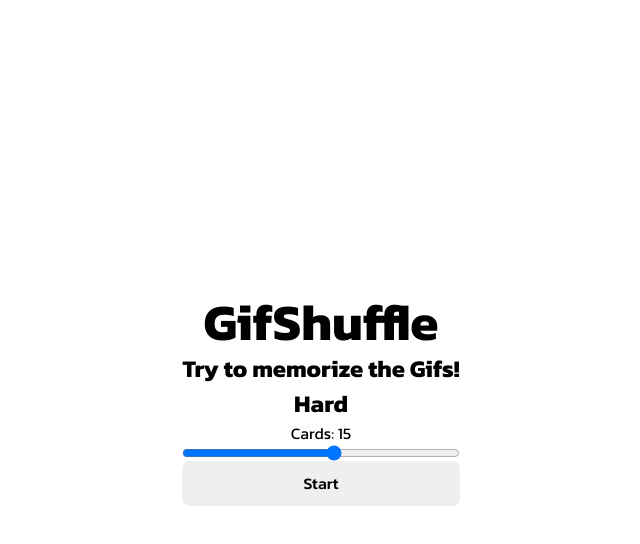
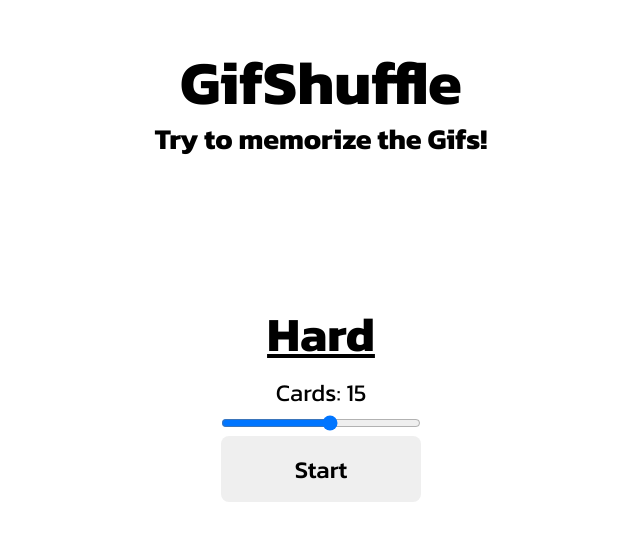
Before and after one commit to freddster14/Gif-Memory-Game, a React (Vite) app: page / in a window 1280 px wide. Shown: the top 544 px of the page, without its empty margins (319-959 px from the left). Built offline with nearby package versions, Linux system fonts and the light colour scheme.

Commit message:
update: styled menu, added a win screen, and title re-loads app

```diff
--- a/package.json
+++ b/package.json
@@ -4,7 +4,7 @@
   "version": "0.0.0",
   "type": "module",
   "scripts": {
-    "dev": "vite",
+    "dev": "vite --host",
     "build": "vite build",
     "lint": "eslint .",
     "preview": "vite preview"
--- a/src/App.css
+++ b/src/App.css
@@ -1,5 +1,29 @@
 #root {
   max-width: 1300px;
-  margin: 0 auto;
   text-align: center;
+  display: grid;
+  margin: 0px auto;
+  align-items: center;
+  grid-template-columns: repeat(3, 1fr);
+  grid-template-rows: 115px 1fr;
 }
+
+.title{
+  position: absolute;
+  margin: 0px auto;
+  grid-column: 1/-1;
+  cursor: pointer;
+  width: fit-content;
+  top: 13%;
+  left: 50%;
+  transform: translate(-50%, -50%);
+  grid-column: 1/1;
+  font-size: 1.2em;
+}
+
+.title h1 {
+}
+
+.return-text {
+  display: none;
+}
--- a/src/App.jsx
+++ b/src/App.jsx
@@ -1,28 +1,43 @@
 import './App.css'
+import Score from './components/Score'
  import { useState } from 'react'
 import Menu from './components/Menu'
 import StartGame from './components/Game'
 
 function App() {
-
+  const [score, setScore] = useState({
+    score: 0,
+    highScore: 0,
+  })
   const [difficulty, setDifficulty] = useState(undefined)
   const [range, setRange] = useState(15)
 
   return (
     <>
-      <div className='title'>
+      <div onClick={() => location.reload()} className='title'>
         <h1>GifShuffle</h1>
         <h2>Try to memorize the Gifs!</h2>
+        <p className='return-text'>Return to Main Menu</p>
       </div>
       {difficulty === undefined
         ? <Menu
           setDifficulty={setDifficulty}
           setRange={setRange}
           range={range}/>
-        : <StartGame
-          difficulty={difficulty}
-          range={range}/>
-
+        :
+        <>
+          <Score
+            score={score.score}
+            highScore={score.highScore}
+            range={range}
+            setScore={setScore}
+          />
+          <StartGame
+            range={range}
+            score={score}
+            setScore={setScore}
+          />
+        </>
       }
 
 
--- a/src/components/Game.jsx
+++ b/src/components/Game.jsx
@@ -1,31 +1,28 @@
-import Score from "./Score";
 import { useState, useEffect } from "react";
 import '../styles/Game.css';
 
 
 
-function StartGame({difficulty, range}) {
+function StartGame({range, score, setScore}) {
     const [data, setData] = useState(false);
     const key = import.meta.env.VITE_API_KEY;
 
     useEffect(() => {
-
         fetch(`https://api.giphy.com/v1/gifs/trending?api_key=${key}&limit=${range}&offset=0&rating=g&bundle=messaging_non_clips`)
-
              .then(response => response.json())
              .then(json => {
                 setData(json)
              })
-
-
       }, [range, key]);
+      //Waits for data to fetch
       if(!data) return;
       return (
         <>
            <Game
             range={range}
             data={data}
-
+            score={score}
+            setScore={setScore}
             />
 
         </>
@@ -35,18 +32,14 @@ function StartGame({difficulty, range}) {
 
 
 
-function Game({ range, data,}) {
+function Game({ range, data, score, setScore}) {
     const [load, setLoad] = useState(false)
-    const [score, setScore] = useState({
-        score: 0,
-        highScore: 0,
-    })
     const [memory, setMemory] = useState([])
     const cards = shuffle(data.data)
     let name = null;
     let current = []
 
-
+    //Mixes gifs
     function shuffle(array) {
         let currentIndex = array.length;
         let newArray = array
@@ -58,8 +51,8 @@ function Game({ range, data,}) {
         }
         return newArray
     }
-
-    function gameOver() {
+    //Updates score when same gif clicked
+    function restartScore() {
         if(score.highScore < score.score) {
             setScore({score: 0, highScore: score.score})
         }else {
@@ -67,17 +60,16 @@ function Game({ range, data,}) {
         }
 
         setMemory([])
-        //const endDisplay = document.querySelector
     }
-
-    function inputEvent(e) {
+    //Keeps track gifs clicked and score
+    function gifClickEvent(e) {
         if(memory.includes(e.id)) {
-             return gameOver()
+             return restartScore()
         }
         setMemory([...memory, e.id])
         setScore({...score, score: score.score + 1})
     }
-
+    //Waits for all gifs to be loaded to display
     function loaded(e){
         if(!load) {
             current.push(e.target)
@@ -96,30 +88,24 @@ function Game({ range, data,}) {
     }
 
 
-
+    // GIF Class Name
     if(range < 10) {
-        name = "gif-l"
+        name = "gif gif-l"
     } else if (range < 15) {
-        name = "gif-m"
+        name = "gif gif-m"
     } else {
-        name = "gif-s"
+        name = "gif gif-s"
     }
 
 
     return (
         <>
-            <div className="game-over">
-            </div>
             <div className="loading-bar">
                 <h1 className="loading-title">Loading...</h1>
                 <div className="progress-bar progress"></div>
             </div>
             <div className="game">
-                <Score
-                score={score.score}
-                highScore={score.highScore}
-                range={range}
-                />
+
                 <div className="card-container">
                     {cards.map((gif, index) => (
                         <img
@@ -127,7 +113,7 @@ function Game({ range, data,}) {
                         className={name}
                         id={gif.id}
                         src={gif.images.original.url}
-                        onClick={(e) => inputEvent(e.target)}
+                        onClick={(e) => gifClickEvent(e.target)}
                         onLoad={(e) => loaded(e)}
                         />
                     ))}
--- a/src/components/Menu.jsx
+++ b/src/components/Menu.jsx
@@ -2,11 +2,14 @@ import '../styles/Menu.css';
 
 export default function Menu({ setDifficulty, setRange, range }) {
 
-    function setDifficult (set, range) {
-        console.log(range)
+    function setDifficult (set) {
         const difficultP = document.querySelector('.difficulty').textContent
+        const title = document.querySelector('.title')
         set(difficultP)
-
+        document.querySelector('.title h2').style.display = "none"
+        document.querySelector('.return-text').style.display = "block"
+        title.style.position = "static"
+        title.style.transform = "none"
     }
 
 
@@ -28,7 +31,7 @@ export default function Menu({ setDifficulty, setRange, range }) {
             className="slider"
             id="myRange"
             />
-            <button onClick={() => setDifficult(setDifficulty, range)}>Start</button>
+            <button onClick={() => setDifficult(setDifficulty)}>Start</button>
         </div>
     )
 
--- a/src/components/Score.jsx
+++ b/src/components/Score.jsx
@@ -1,22 +1,36 @@
+import '../styles/Score.css'
+
 function Score({
     score,
     highScore,
     range,
+    setScore,
 }) {
 
     if(range === highScore){
-        win()
+        document.querySelector('.win-screen').style.display = "flex"
     }
 
-    function win() {
-
+    function tryAgain() {
+        document.querySelector('.win-screen').style.display = "none"
+        setScore({score: 0, highScore:0})
     }
 
     return (
-        <div className="score-board">
-            <p>Score: {score}</p>
-            <p>High Score: {highScore}</p>
-        </div>
+        <>
+            <div className="win-screen">
+                <h1>You did it!</h1>
+                <p>You memorized all {range} cards!</p>
+                <div>
+                    <button onClick={tryAgain}>Try Again</button>
+                    <button onClick={() => document.querySelector('.title').click()}>Main Menu</button>
+                </div>
+            </div>
+            <div className="score-board">
+                <p>Score: {score}</p>
+                <p>High Score: {highScore}</p>
+            </div>
+        </>
     )
 
 }
--- a/src/styles/Game.css
+++ b/src/styles/Game.css
@@ -7,7 +7,18 @@
     left: 50%;
     transform: translate(-50%, -50%);
     position: fixed;
+    z-index: 1;
     border-radius: 50px;
+}
+
+.loading-bar::before{
+    content: '';
+    position: fixed;
+    width: 100vw;
+    height: 100vh;
+    background-color: rgb(255, 255, 255);
+    transform: translate(-50%, -50%);
+    z-index: -1;
 }
 
 .loading-title{
@@ -20,6 +31,7 @@
 .progress-bar{
     background-color: rgb(13, 170, 21);
     color: white;
+    z-index: 1;
     padding: 5px;
     font-size: 20px;
     text-align: end;
@@ -32,6 +44,7 @@
 
 .game{
     display: none;
+    grid-column: 1/-1;
 }
 
 .card-container {
@@ -43,15 +56,22 @@
     padding: 15px;
 }
 
-.gif-s, .gif-m, .gif-l {
+.gif {
     border: 1px solid black;
+    cursor: pointer;
     border-radius: 25px;
     aspect-ratio: 100/80;
     flex: 1 1 160px;
+    transition: transform 0.2s ease-in-out;
+}
+
+.gif:hover {
+    transform: scale(1.05);
 }
 
 .gif-s {
     width: 14%;
+    max-width: 250px;
 }
 
 .gif-m {
--- a/src/styles/Menu.css
+++ b/src/styles/Menu.css
@@ -1,8 +1,13 @@
 .main-menu {
     display: flex;
     flex-direction: column;
+    gap: 5px;
+    font-size: 1.5em;
+    grid-column: 1/-1;
+    width: 200px;
 }
 
-.main-menu h1 {
-
+.difficulty{
+    font-size: 2em;
+    text-decoration: underline;
 }
--- /dev/null
+++ b/src/styles/Score.css
@@ -0,0 +1,26 @@
+.score-board{
+    display: flex;
+    justify-content: end;
+    align-items: center;
+    padding: 15px;
+    font-size: 3em;
+    gap: 100px;
+    grid-column: 2/4;
+    grid-row: 1/1;
+}
+
+.win-screen{
+    display: none;
+    flex-direction: column;
+    gap: 3px;
+    font-size: 1.2em;
+}
+
+
+
+.win-screen div {
+    display: flex;
+    justify-content: center;
+    gap: 17px;
+    margin-top: 10px;
+}
```
